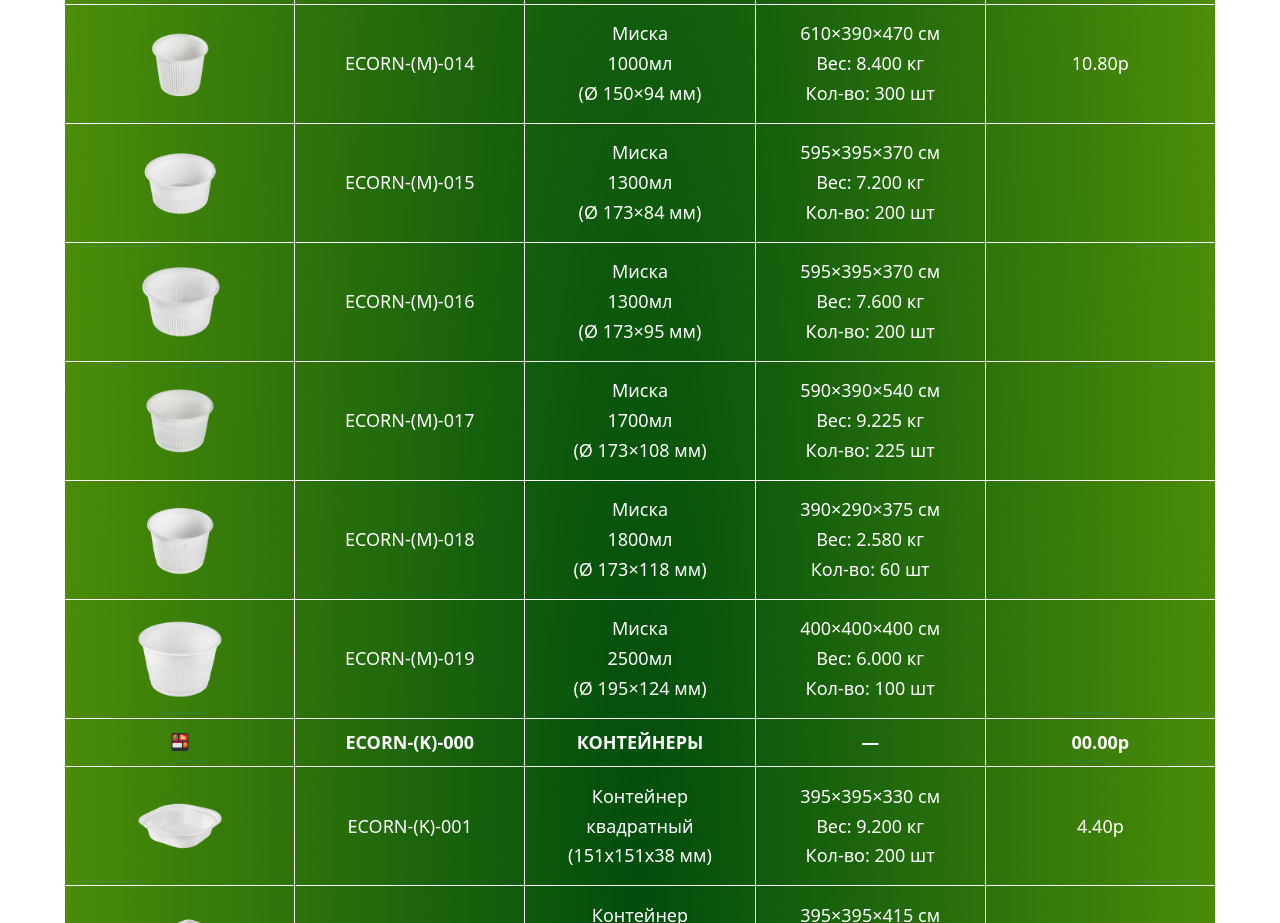
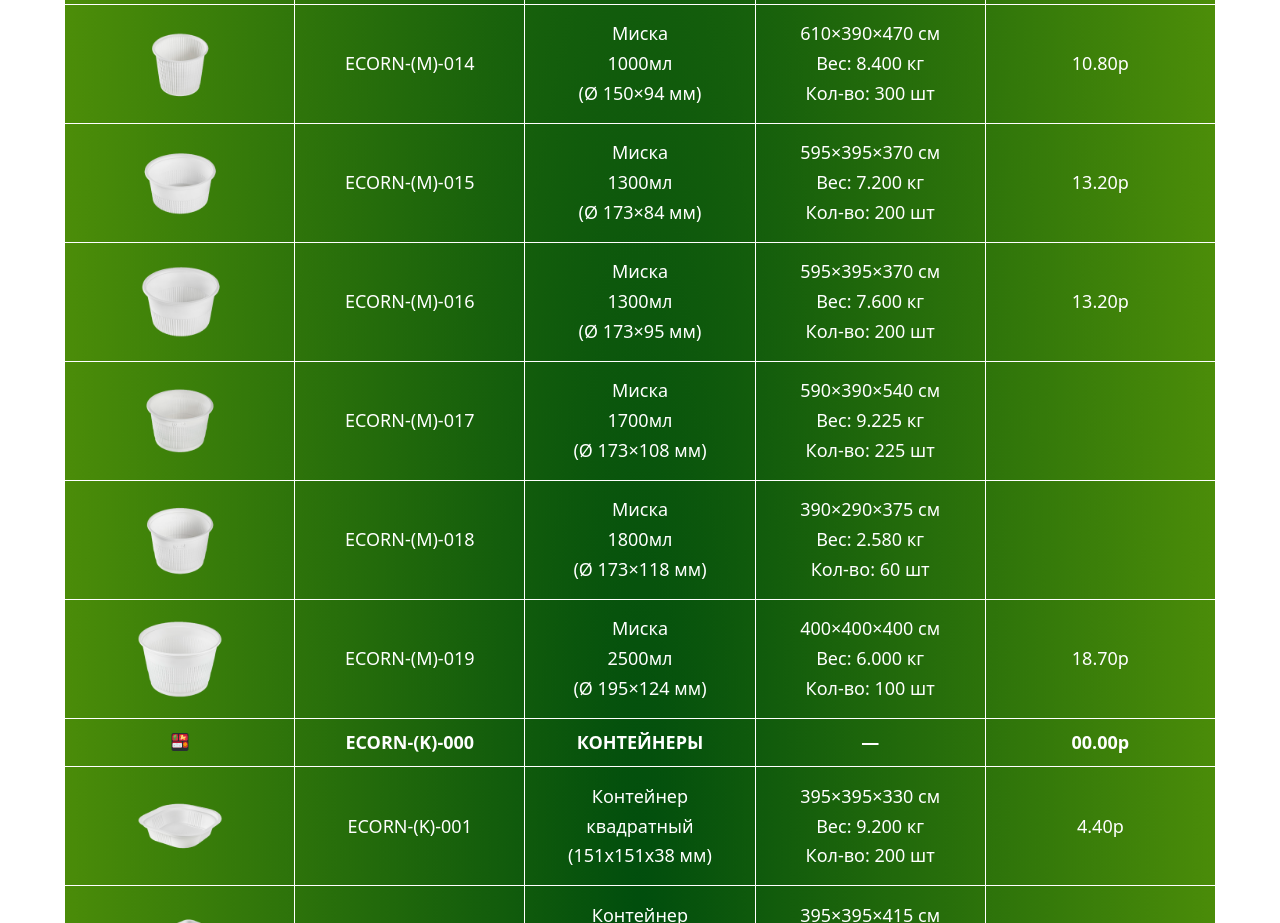
Before and after one commit to blvllxlam/E_PRICE, a plain HTML site: page ECORN/index.html in a window 1280 px wide. Shown: the part 3620-4543 px from the top of the page. Drawn offline with Linux system fonts and the light colour scheme; some packages are replaced by stand-ins of ours; a script that the page names is missing.

Commit message:
Add prices for ECORN bowls 015 016 019

```diff
--- a/ECORN/index.html
+++ b/ECORN/index.html
@@ -1688,15 +1688,15 @@ ECORN-(М)-013
 ECORN-(М)-014
 </td><td class="has-text-align-center" data-align="center">Миска <br>1000мл <br>(Ø 150×94 мм)</td><td class="has-text-align-center" data-align="center">610×390×470 см<br>Вес: 8.400 кг<br>Кол-во: 300 шт</td><td class="has-text-align-center" data-align="center">10.80р</td></tr><tr><td class="has-text-align-center" data-align="center"><img decoding="async" width="100" src="./ECORN_files/Миска-1300мл-O-173x84-мм.png"></td><td class="has-text-align-center" data-align="center">
 ECORN-(М)-015
-</td><td class="has-text-align-center" data-align="center">Миска <br>1300мл <br>(Ø 173×84 мм)</td><td class="has-text-align-center" data-align="center">595×395×370 см<br>Вес: 7.200 кг<br>Кол-во: 200 шт</td><td class="has-text-align-center" data-align="center"></td></tr><tr><td class="has-text-align-center" data-align="center"><img decoding="async" width="100" src="./ECORN_files/Миска-1300мл-O-173x95-мм.png"></td><td class="has-text-align-center" data-align="center">
+</td><td class="has-text-align-center" data-align="center">Миска <br>1300мл <br>(Ø 173×84 мм)</td><td class="has-text-align-center" data-align="center">595×395×370 см<br>Вес: 7.200 кг<br>Кол-во: 200 шт</td><td class="has-text-align-center" data-align="center">13.20р</td></tr><tr><td class="has-text-align-center" data-align="center"><img decoding="async" width="100" src="./ECORN_files/Миска-1300мл-O-173x95-мм.png"></td><td class="has-text-align-center" data-align="center">
 ECORN-(М)-016
-</td><td class="has-text-align-center" data-align="center">Миска <br>1300мл <br>(Ø 173×95 мм)</td><td class="has-text-align-center" data-align="center">595×395×370 см<br>Вес: 7.600 кг<br>Кол-во: 200 шт</td><td class="has-text-align-center" data-align="center"></td></tr><tr><td class="has-text-align-center" data-align="center"><img decoding="async" width="100" src="./ECORN_files/Миска-1700мл-O-173x108-мм.png"></td><td class="has-text-align-center" data-align="center">
+</td><td class="has-text-align-center" data-align="center">Миска <br>1300мл <br>(Ø 173×95 мм)</td><td class="has-text-align-center" data-align="center">595×395×370 см<br>Вес: 7.600 кг<br>Кол-во: 200 шт</td><td class="has-text-align-center" data-align="center">13.20р</td></tr><tr><td class="has-text-align-center" data-align="center"><img decoding="async" width="100" src="./ECORN_files/Миска-1700мл-O-173x108-мм.png"></td><td class="has-text-align-center" data-align="center">
 ECORN-(М)-017
 </td><td class="has-text-align-center" data-align="center">Миска <br>1700мл <br>(Ø 173×108 мм)</td><td class="has-text-align-center" data-align="center">590×390×540 см<br>Вес: 9.225 кг<br>Кол-во: 225 шт</td><td class="has-text-align-center" data-align="center"></td></tr><tr><td class="has-text-align-center" data-align="center"><img decoding="async" width="100" src="./ECORN_files/Миска-1800мл-O-173x118-мм.png"></td><td class="has-text-align-center" data-align="center">
 ECORN-(М)-018
 </td><td class="has-text-align-center" data-align="center">Миска <br>1800мл <br>(Ø 173×118 мм)</td><td class="has-text-align-center" data-align="center">390×290×375 см<br>Вес: 2.580 кг<br>Кол-во: 60 шт</td><td class="has-text-align-center" data-align="center"></td></tr><tr><td class="has-text-align-center" data-align="center"><img decoding="async" width="100" src="./ECORN_files/Миска-2500мл-O-195x124-мм.png"></td><td class="has-text-align-center" data-align="center">
 ECORN-(М)-019
-</td><td class="has-text-align-center" data-align="center">Миска <br>2500мл <br>(Ø 195×124 мм)</td><td class="has-text-align-center" data-align="center">400×400×400 см<br>Вес: 6.000 кг<br>Кол-во: 100 шт</td><td class="has-text-align-center" data-align="center"></td></tr><tr id="category-containers"><td class="has-text-align-center" data-align="center"><img draggable="false" role="img" class="emoji" alt="🍱" src="./ECORN_files/1f371.svg"><a></a></td><td class="has-text-align-center" data-align="center"><strong>ECORN-(K)-000</strong></td><td class="has-text-align-center" data-align="center"><strong>КОНТЕЙНЕРЫ</strong></td><td class="has-text-align-center" data-align="center"><strong>—</strong></td><td class="has-text-align-center" data-align="center"><strong>00.00р</strong></td></tr><tr><td class="has-text-align-center" data-align="center">
+</td><td class="has-text-align-center" data-align="center">Миска <br>2500мл <br>(Ø 195×124 мм)</td><td class="has-text-align-center" data-align="center">400×400×400 см<br>Вес: 6.000 кг<br>Кол-во: 100 шт</td><td class="has-text-align-center" data-align="center">18.70р</td></tr><tr id="category-containers"><td class="has-text-align-center" data-align="center"><img draggable="false" role="img" class="emoji" alt="🍱" src="./ECORN_files/1f371.svg"><a></a></td><td class="has-text-align-center" data-align="center"><strong>ECORN-(K)-000</strong></td><td class="has-text-align-center" data-align="center"><strong>КОНТЕЙНЕРЫ</strong></td><td class="has-text-align-center" data-align="center"><strong>—</strong></td><td class="has-text-align-center" data-align="center"><strong>00.00р</strong></td></tr><tr><td class="has-text-align-center" data-align="center">
 <img decoding="async" src="./ECORN_files/КонтейнерКвадратный.png" width="100"></td><td class="has-text-align-center" data-align="center">
 ECORN-(K)-001
 </td><td class="has-text-align-center" data-align="center">Контейнер<br> квадратный<br>(151x151x38 мм)</td><td class="has-text-align-center" data-align="center">395×395×330 см<br>Вес: 9.200 кг<br>Кол-во: 200 шт</td><td class="has-text-align-center" data-align="center">4.40р</td></tr><tr><td class="has-text-align-center" data-align="center"><img decoding="async" src="./ECORN_files/Контейнер800.png" width="100"></td><td class="has-text-align-center" data-align="center">
```
